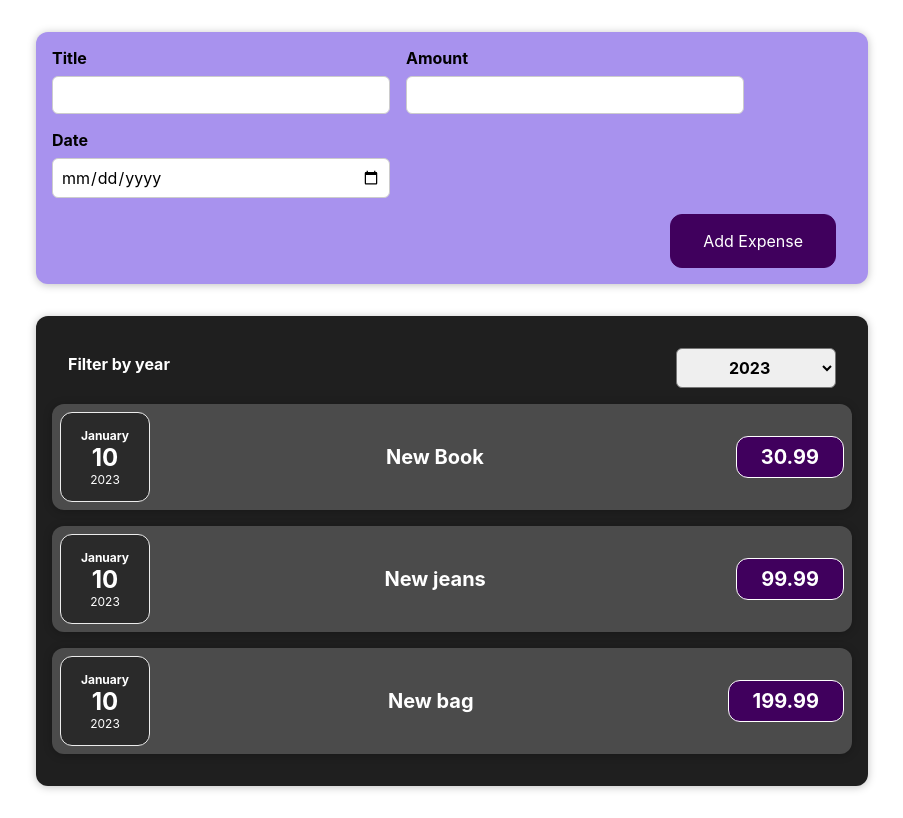
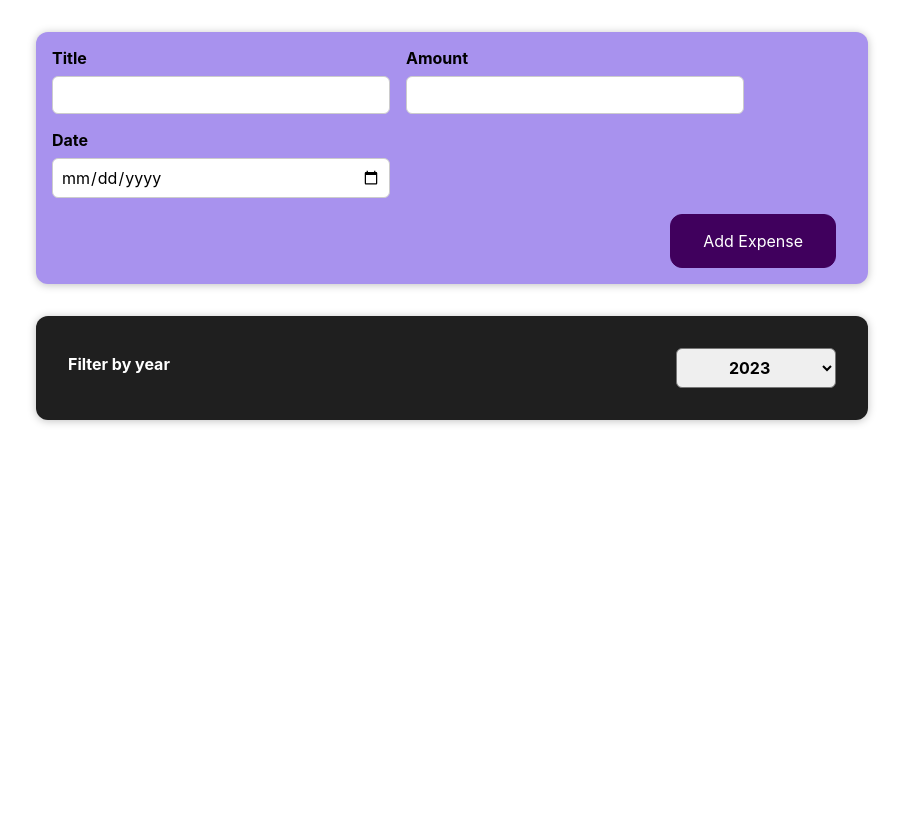
Before and after one commit to martjn/expenses2, a React (Create React App) app: page / in a window 1280 px wide. Shown: the whole page, without its empty margins (188-1091 px from the left). Built offline with nearby package versions, Linux system fonts and the light colour scheme.

Commit message:
motherlode-12

```diff
--- a/src/App.js
+++ b/src/App.js
@@ -8,22 +8,17 @@
 const DUMMY_EXPENSES = [
     {
         id: 'e1',
-        date : new Date(2023, 0, 10),
+        date : new Date(2024, 0, 10),
         title : 'New Book',
         amount : 30.99
     },
     {
         id: 'e2',
-        date : new Date(2023, 0, 10),
+        date : new Date(2024, 0, 10),
         title : 'New jeans',
         amount : 99.99
-    },
-    {
-        id: 'e3',
-        date : new Date(2023, 0, 10),
-        title : 'New bag',
-        amount : 199.99
     }
+
 ]
 const App = () => {
   const [expenses, setExpenses] = useState(DUMMY_EXPENSES)
--- a/src/components/Expenses/Expenses.js
+++ b/src/components/Expenses/Expenses.js
@@ -11,15 +11,13 @@
         console.log(`Year data in Expenses.js ${currentSelectedYear}` )
     }
 
-    props.expenseData.map((expense) => {
-        console.log(expense)
-    })
+    const result = props.expenseData.filter(expense => expense.date.getFullYear() === Number(currentSelectedYear))
 
     return (
         <Card className="expenses">
             <ExpensesFilter onChangeSelectedYear={selectedYearChangeHandler}></ExpensesFilter>
             {
-                props.expenseData.map((expense) => {
+                result.map((expense) => {
                     return <ExpenseItem
                         id={expense.id}
                         title={expense.title}
```
